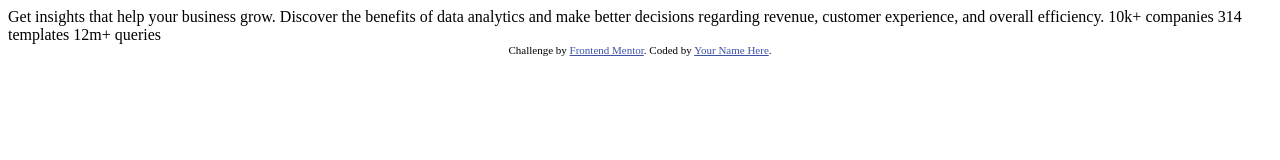
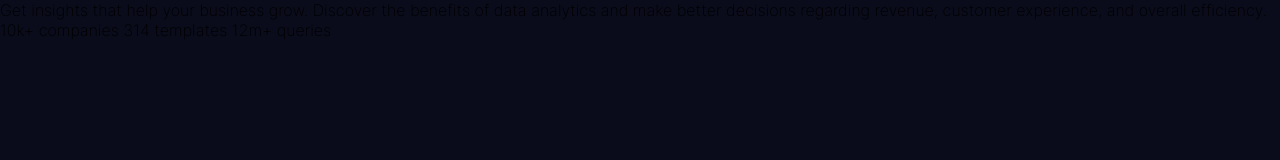
Before and after one commit to MiguelPositive/stats-preview-card-component-main, a plain HTML site: page index.html in a window 1280 px wide. Drawn offline with Linux system fonts and the light colour scheme.

Commit message:
puse el fondo

```diff
--- /dev/null
+++ b/index.css
@@ -0,0 +1,24 @@
+@font-face {
+  src: url("./fonts/Inter-ExtraLight.ttf");
+  font-family: "Inter";
+  font-display: swap;
+}
+
+@font-face {
+  src: url("./fonts/Inter-SemiBold.ttf");
+  font-family: "InterBold";
+  font-display: swap;
+}
+
+* {
+  box-sizing: border-box;
+  font-family: "Inter";
+}
+
+body {
+  margin: 0;
+  min-width: 100vw;
+  min-height: 100vh;
+
+  background-color: #0a0c1b;
+}
--- a/index.html
+++ b/index.html
@@ -1,33 +1,33 @@
 <!DOCTYPE html>
 <html lang="en">
   <head>
-  <meta charset="UTF-8">
-  <meta name="viewport" content="width=device-width, initial-scale=1.0"> <!-- displays site properly based on user's device -->
+    <meta charset="UTF-8" />
+    <meta name="viewport" content="width=device-width, initial-scale=1.0" />
 
-  <link rel="icon" type="image/png" sizes="32x32" href="./images/favicon-32x32.png">
+    <link
+      rel="icon"
+      type="image/png"
+      sizes="32x32"
+      href="./images/favicon-32x32.png"
+    />
+
+    <link rel="stylesheet" href="index.css" />
 
     <title>Frontend Mentor | Stats preview card component</title>
 
-  <!-- Feel free to remove these styles or customise in your own stylesheet 👍 -->
     <style>
-    .attribution { font-size: 11px; text-align: center; }
-    .attribution a { color: hsl(228, 45%, 44%); }
+      .attribution {
+        font-size: 11px;
+        text-align: center;
+      }
+      .attribution a {
+        color: hsl(228, 45%, 44%);
+      }
     </style>
   </head>
   <body>
-
-  Get insights that help your business grow.
-
-  Discover the benefits of data analytics and make better decisions regarding revenue, customer
-  experience, and overall efficiency.
-
-  10k+ companies
-  314 templates
-  12m+ queries
-
-  <div class="attribution">
-    Challenge by <a href="https://www.frontendmentor.io?ref=challenge" target="_blank">Frontend Mentor</a>.
-    Coded by <a href="#">Your Name Here</a>.
-  </div>
+    Get insights that help your business grow. Discover the benefits of data
+    analytics and make better decisions regarding revenue, customer experience,
+    and overall efficiency. 10k+ companies 314 templates 12m+ queries
   </body>
 </html>
```
Also changed, not shown: fonts/Inter-ExtraLight.ttf (added), fonts/Inter-SemiBold.ttf (added). Lines whose indentation alone changed are shown as unchanged.
